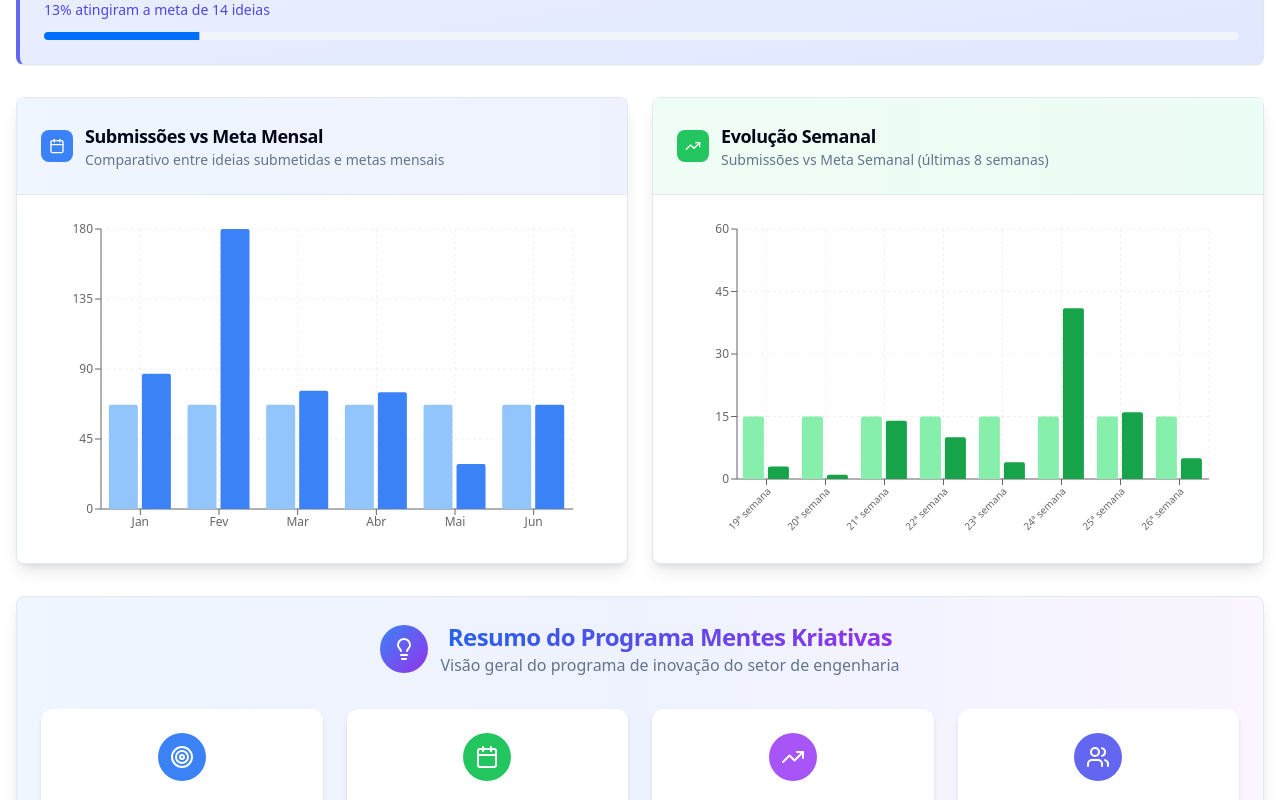
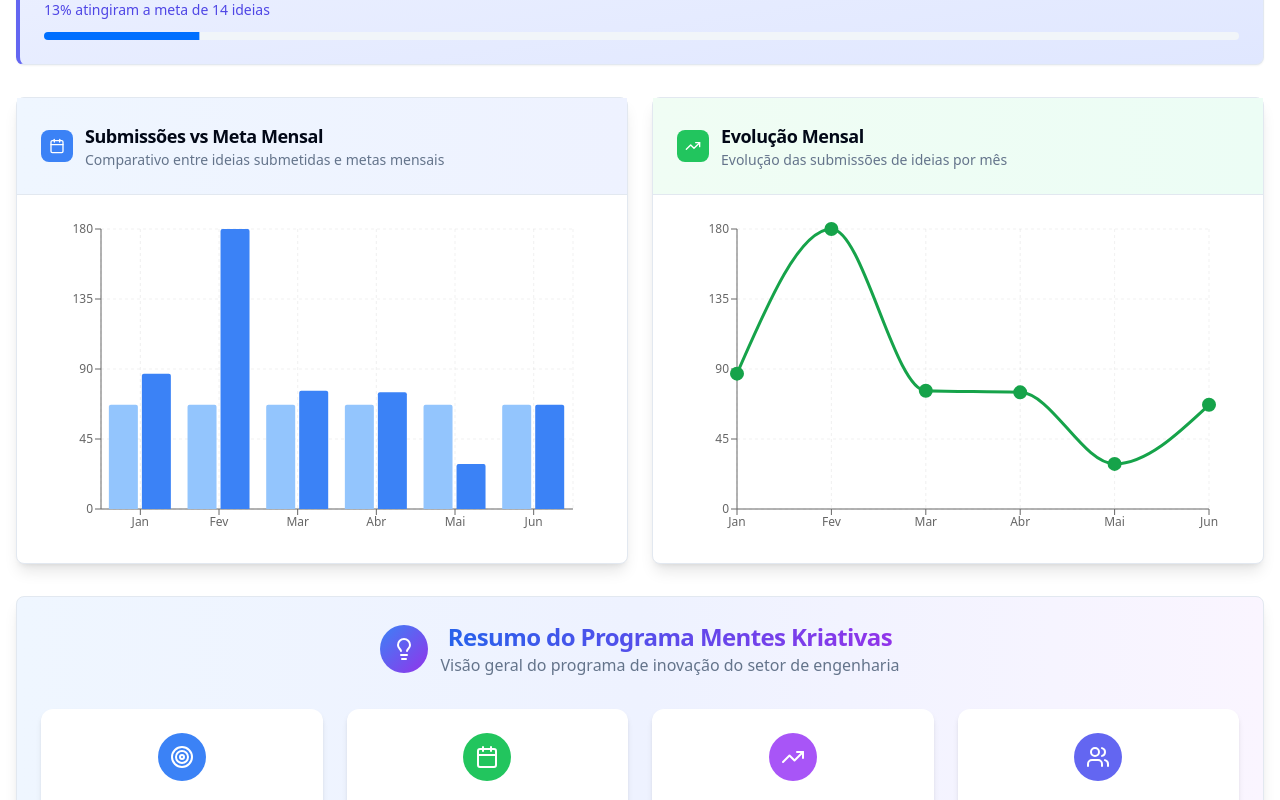
Before and after one commit to Wesley-Nascimentoo/dashboard-mentes-kriativas, a React (Vite) app: page / in a window 1280 px wide. Shown: the part 440-1240 px from the top of the page. Built offline with nearby package versions, Linux system fonts and the light colour scheme.

Commit message:
Refactor: Change weekly to monthly chart
Change the weekly implementation evolution chart to a monthly chart with points.

```diff
--- a/src/components/Dashboard.tsx
+++ b/src/components/Dashboard.tsx
@@ -50,12 +50,10 @@ const Dashboard = () => {
     Percentual: Math.round((item.quantidade_ideias / META_MENSAL) * 100)
   }));
 
-  // Dados para gráfico semanal (últimas 8 semanas)
-  const dadosGraficoSemanal = ideiasPorSemana.slice(-8).map(item => ({
-    semana: item.semana,
-    Meta: META_SEMANAL,
-    Submissões: item.quantidade_ideias,
-    Percentual: Math.round((item.quantidade_ideias / META_SEMANAL) * 100)
+  // Dados para gráfico de evolução mensal com pontos
+  const dadosEvolucaoMensal = ideiasPorMes.map(item => ({
+    mes: item.mes.substring(0, 3),
+    ideias: item.quantidade_ideias
   }));
 
   return (
@@ -191,31 +189,37 @@ const Dashboard = () => {
                 <TrendingUp className="h-4 w-4 text-white" />
               </div>
               <div>
-                <CardTitle className="text-lg">Evolução Semanal</CardTitle>
+                <CardTitle className="text-lg">Evolução Mensal</CardTitle>
                 <CardDescription>
-                  Submissões vs Meta Semanal (últimas 8 semanas)
+                  Evolução das submissões de ideias por mês
                 </CardDescription>
               </div>
             </div>
           </CardHeader>
           <CardContent className="pt-6">
             <ResponsiveContainer width="100%" height={320}>
-              <BarChart data={dadosGraficoSemanal} margin={{ top: 10, right: 30, left: 0, bottom: 0 }}>
+              <LineChart data={dadosEvolucaoMensal} margin={{ top: 10, right: 30, left: 0, bottom: 0 }}>
                 <CartesianGrid strokeDasharray="3 3" className="opacity-30" />
-                <XAxis dataKey="semana" fontSize={10} angle={-45} textAnchor="end" height={60} />
+                <XAxis dataKey="mes" fontSize={12} />
                 <YAxis fontSize={12} />
                 <Tooltip
-                  formatter={(value, name) => [value, name === 'Meta' ? 'Meta' : 'Submissões']}
-                  labelFormatter={(label) => `${label}`}
+                  formatter={(value) => [value, 'Ideias Submetidas']}
+                  labelFormatter={(label) => `Mês: ${label}`}
                   contentStyle={{
                     backgroundColor: 'hsl(var(--card))',
                     border: '1px solid hsl(var(--border))',
                     borderRadius: '8px'
                   }}
                 />
-                <Bar dataKey="Meta" fill="#86efac" name="Meta" radius={[2, 2, 0, 0]} />
-                <Bar dataKey="Submissões" fill="#16a34a" name="Submissões" radius={[2, 2, 0, 0]} />
-              </BarChart>
+                <Line
+                  type="monotone"
+                  dataKey="ideias"
+                  stroke="#16a34a"
+                  strokeWidth={3}
+                  dot={{ fill: '#16a34a', strokeWidth: 2, r: 6 }}
+                  activeDot={{ r: 8, stroke: '#16a34a', strokeWidth: 2 }}
+                />
+              </LineChart>
             </ResponsiveContainer>
           </CardContent>
         </Card>
```
